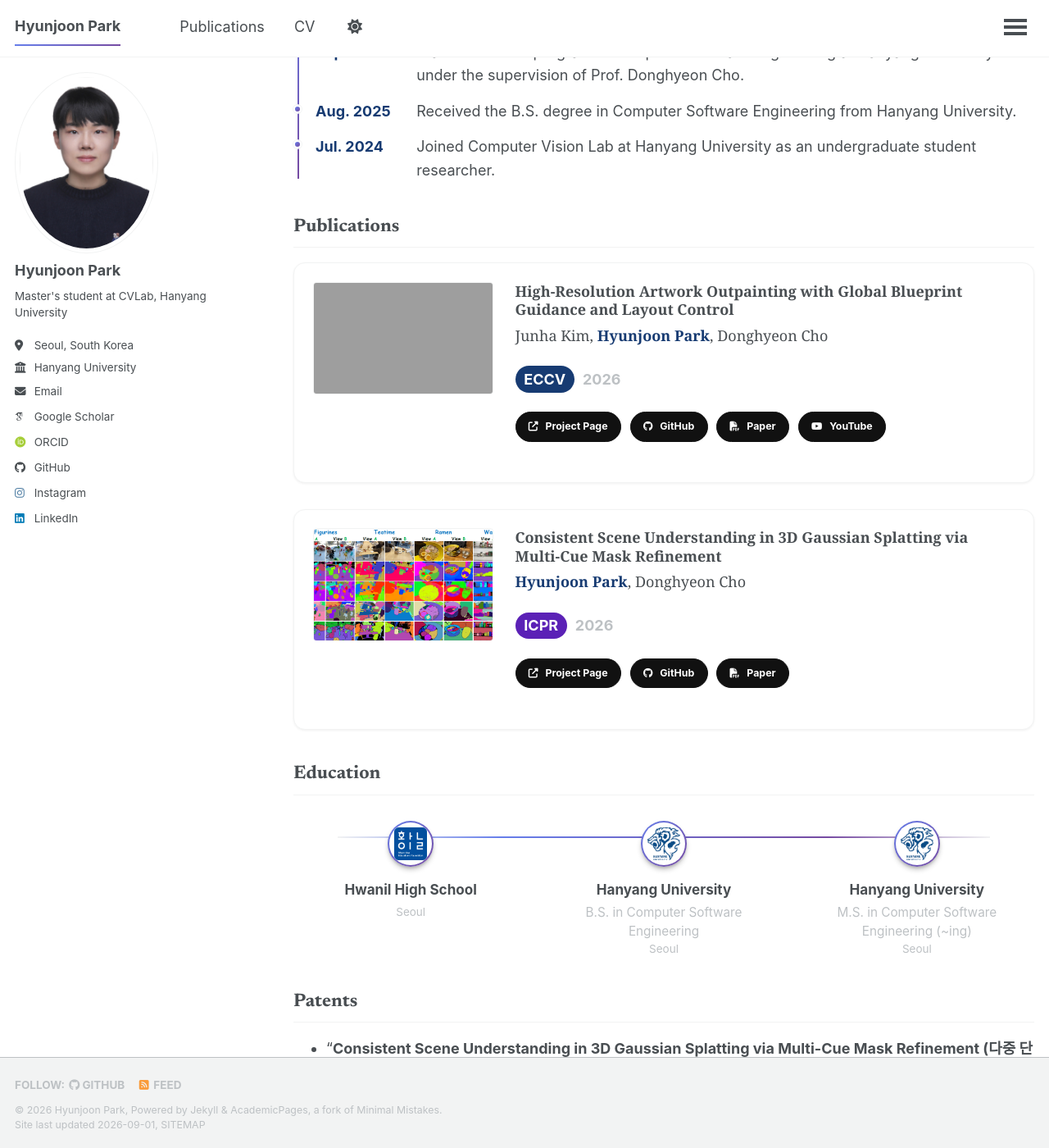
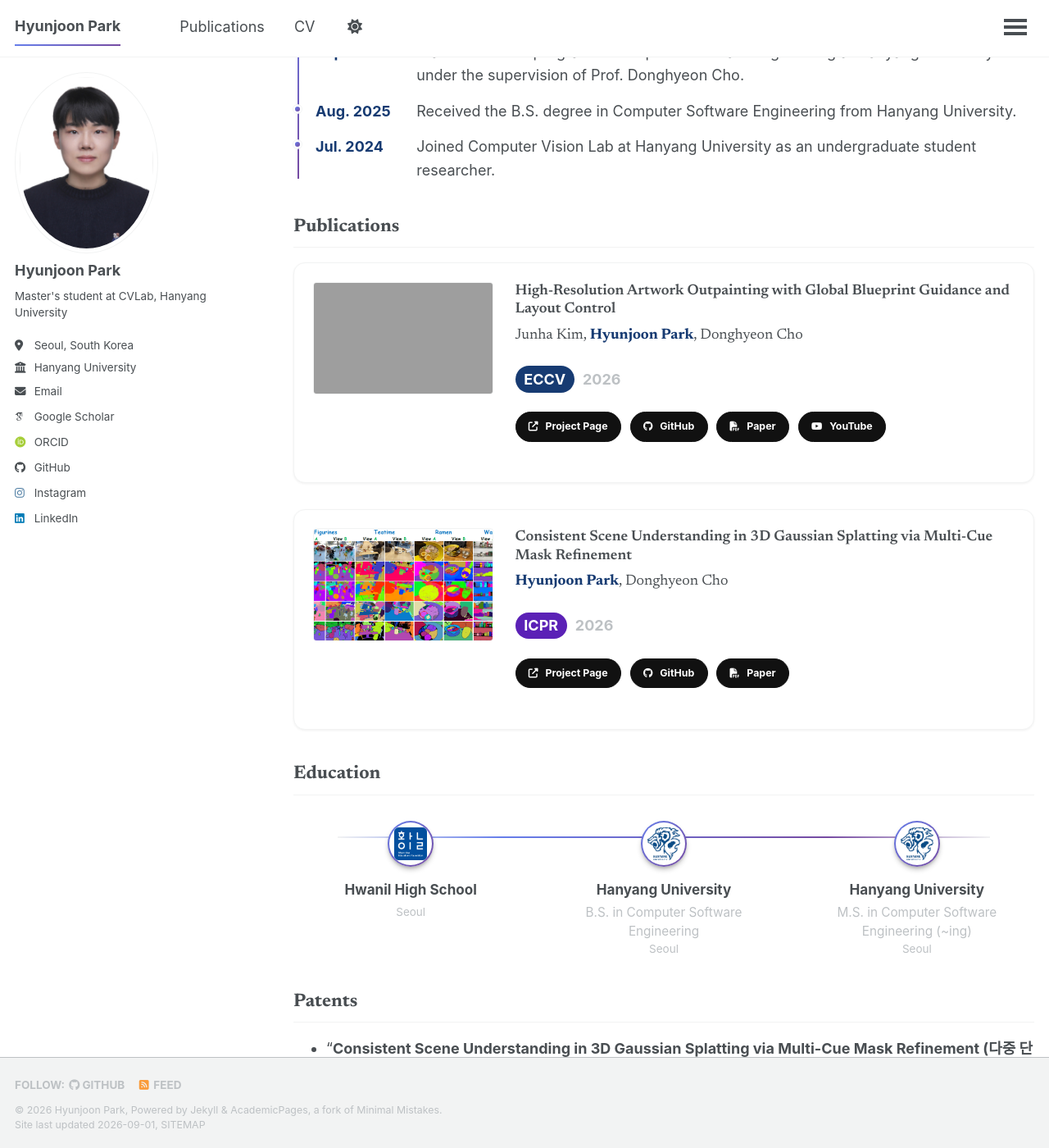
Before and after one commit to hjpark83/hjpark83.github.io, a Jekyll site: the page built from _pages/about.md, in a window 1280 px wide and 1400 px high, scrolled down 447 px. Shown: the whole window at 82% size. Built offline with Jekyll 4.4.1, drawn with Linux system fonts in a browser that asks for light colours; some web fonts are replaced; a script that is not in the unit is left out.

Commit message:
change font

```diff
--- a/_sass/_themes.scss
+++ b/_sass/_themes.scss
@@ -14,7 +14,7 @@
 $indent-var                 : 1.3em;
 
 /* System typefaces */
-$serif                      : Georgia, Times, serif;
+$serif                      : "Newsreader", Georgia, Times, serif;
 $sans-serif                 : -apple-system, ".SFNSText-Regular", "San Francisco", "Roboto", "Segoe UI", "Helvetica Neue", "Lucida Grande", Arial, sans-serif;
 $monospace                  : Monaco, Consolas, "Lucida Console", monospace;
 
@@ -40,7 +40,7 @@
 $type-size-8                : 0.625em;  // ~10px
 
 $global-font-family         : $sans-serif;
-$header-font-family         : "Newsreader", $serif;
+$header-font-family         : $serif;
 $caption-font-family        : $serif;
 
 /* ==========================================================================
```
